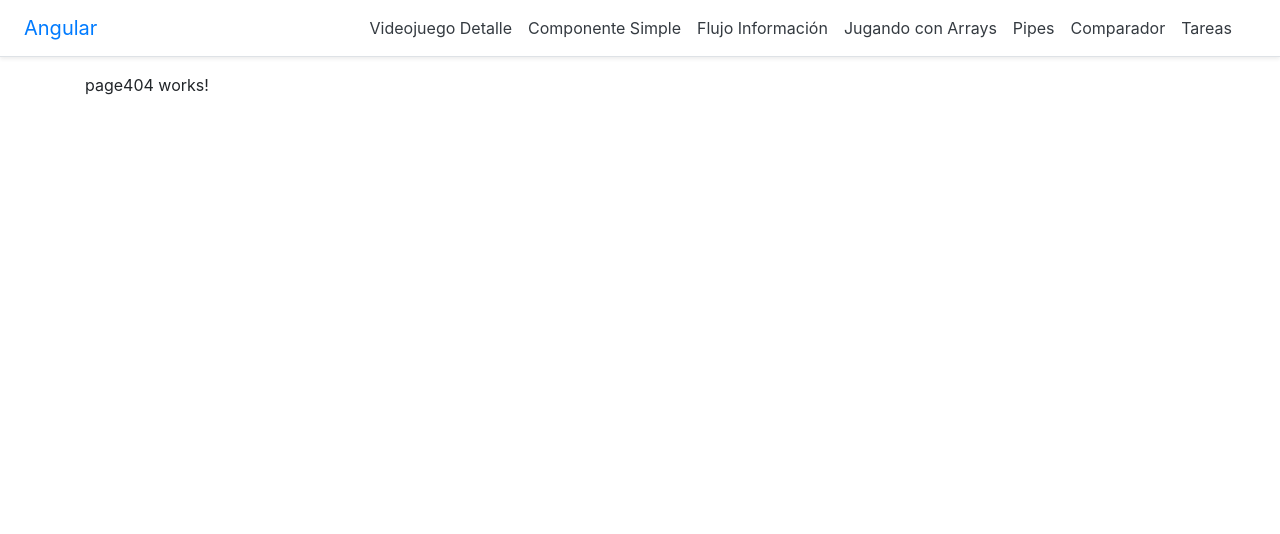
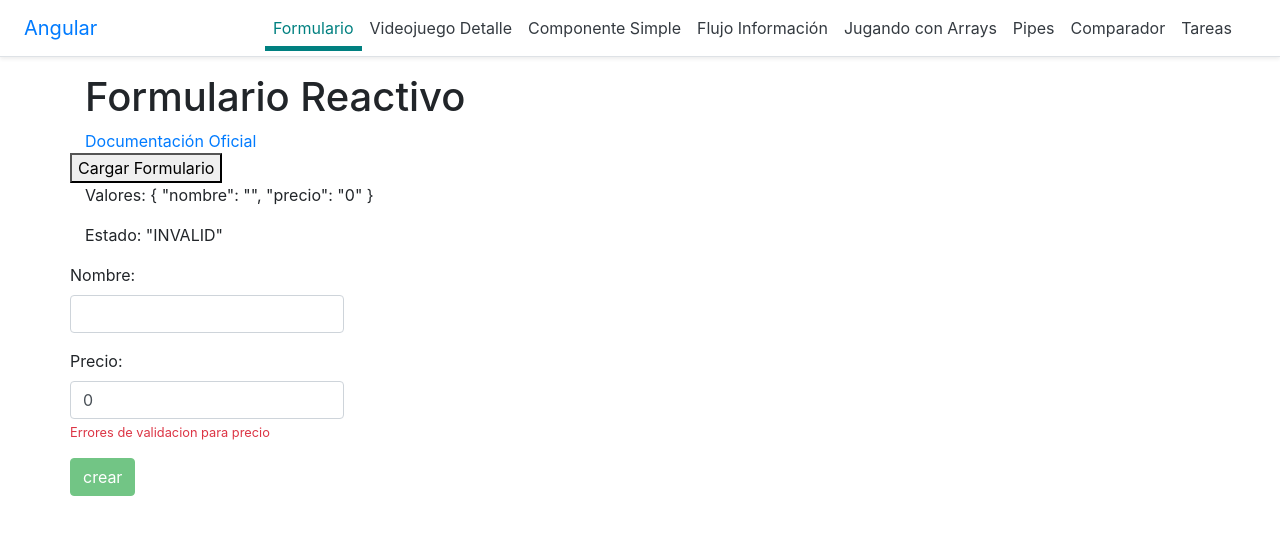
Before and after one commit to anderuraga/my-app, an Angular app: page /formulario in a window 1280 px wide. Shown: the top 534 px of the page. Built offline with nearby package versions, Linux system fonts and the light colour scheme.

Commit message:
formulario funcionando

```diff
--- a/db.json
+++ b/db.json
@@ -36,6 +36,11 @@
       "titulo": "otra",
       "terminado": true,
       "id": 4
+    },
+    {
+      "titulo": "",
+      "terminado": false,
+      "id": 5
     }
   ]
 }
--- a/src/app/app-routing.module.ts
+++ b/src/app/app-routing.module.ts
@@ -11,10 +11,12 @@ import { PipeComponent } from './components/pipe/pipe.component';
 import { EjercicioFrutasComponent } from './components/ejercicio-frutas/ejercicio-frutas.component';
 import { ComparadorComponent } from './components/comparador/comparador.component';
 import { TareaComponent } from './components/tarea/tarea.component';
+import { FormularioComponent } from './components/formulario/formulario.component';
 
 const routes: Routes = [
     { path: 'home', component: HomeComponent },
     { path: 'fruta', component: FrutaComponent},
+    { path: 'formulario', component: FormularioComponent},
     { path: 'pipe', component: PipeComponent},
     { path: 'arrays', component: EjercicioFrutasComponent},
     { path: 'videojuego-detalle', component: VideojuegoDetalleComponent },
--- a/src/app/app.component.html
+++ b/src/app/app.component.html
@@ -4,6 +4,7 @@
       <a [routerLink]="['home']">Angular</a>
     </h5>
     <nav class="my-2 my-md-0 mr-md-3">
+      <a class="p-2 text-dark" routerLinkActive="activo" [routerLink]="['formulario']">Formulario</a>
       <a class="p-2 text-dark" routerLinkActive="activo" [routerLink]="['videojuego-detalle']">Videojuego Detalle</a>
       <a class="p-2 text-dark" routerLinkActive="activo" [routerLink]="['fruta']">Componente Simple</a>
       <a class="p-2 text-dark" routerLinkActive="activo" [routerLink]="['flujo']">Flujo Información</a>
--- a/src/app/app.module.ts
+++ b/src/app/app.module.ts
@@ -1,7 +1,7 @@
 // Modulos de Angular
 import { BrowserModule } from '@angular/platform-browser';
 import { NgModule } from '@angular/core';
-import { FormsModule } from '@angular/forms';
+import { FormsModule, ReactiveFormsModule } from '@angular/forms';
 import { HttpClientModule } from '@angular/common/http';
 
 // Componentes
@@ -17,6 +17,7 @@ import { EjercicioFrutasComponent } from './components/ejercicio-frutas/ejercici
 import { TareaComponent } from './components/tarea/tarea.component';
 import { FrutaCardComponent } from './components/fruta-card/fruta-card.component';
 import { ComparadorComponent } from './components/comparador/comparador.component';
+import { FormularioComponent } from './components/formulario/formulario.component';
 
 // Pipes
 import { VideojuegoPipe } from './pipes/videojuego.pipe';
@@ -26,6 +27,7 @@ import { TareasPipe } from './pipes/tareas.pipe';
 // Providers o servicios
 import { FrutaService } from './providers/fruta.service';
 import { TareaService } from './providers/tarea.service';
+
 
 
 
@@ -44,12 +46,14 @@ import { TareaService } from './providers/tarea.service';
     FrutaCardComponent,
     ComparadorComponent,
     TareaComponent,
-    TareasPipe
+    TareasPipe,
+    FormularioComponent
   ],
   imports: [
     BrowserModule,
     AppRoutingModule,
-    FormsModule,
+    FormsModule,          // banana in a box [(ngModule)]
+    ReactiveFormsModule,
     HttpClientModule     // peticiones Http
   ],
   providers: [
--- /dev/null
+++ b/src/app/components/formulario/formulario.component.html
@@ -0,0 +1,38 @@
+<h1>Formulario Reactivo</h1>
+<a href="https://angular.io/guide/reactive-forms" target="_blank">Documentación Oficial</a>
+
+
+
+<div class="row">
+  <button class="" (click)="cargarFormulario()">Cargar Formulario</button>
+</div>
+
+<div>
+    <p>Valores: {{ formulario.value | json }}</p>
+    <p>Estado:  {{ formulario.status | json }}</p>
+</div>
+
+<div class="row">
+  <!-- importante desactivar las validaciones en HTML5 -->
+  <form [formGroup]="formulario" (ngSubmit)="sumitar()" novalidate>
+
+      <div class="form-group">
+          <label for="nombre">Nombre:</label>
+          <input type="text" formControlName="nombre" class="form-control">
+          <small *ngIf="formulario.controls.nombre.invalid && formulario.controls.nombre.touched" class="form-text text-danger">Minimo 2 letras maximo 50</small>
+          <small *ngIf="formulario.controls.nombre.valid && formulario.controls.nombre.touched" class="form-text text-success">correcto</small>
+      </div>
+
+
+      <div class="form-group">
+          <label for="precio">Precio:</label>
+          <input type="text" formControlName="precio" class="form-control">
+          <small class="form-text text-danger">Errores de validacion para precio</small>
+      </div>
+
+      <input type="submit" value="crear" class="btn btn-success" [disabled]="formulario.status === 'INVALID'">
+
+  </form>
+
+
+</div>
--- /dev/null
+++ b/src/app/components/formulario/formulario.component.ts
@@ -0,0 +1,63 @@
+import { Component, OnInit } from '@angular/core';
+import { FormGroup, FormControl, Validators } from '@angular/forms';
+import { Fruta } from 'src/app/model/fruta';
+
+@Component({
+  selector: 'app-formulario',
+  templateUrl: './formulario.component.html',
+  styleUrls: ['./formulario.component.scss']
+})
+export class FormularioComponent implements OnInit {
+
+
+  formulario: FormGroup; // formulario para agrupar inputs == FormControl
+
+  constructor() {
+    console.trace('FormularioComponent constructor');
+
+    //agrupacion de controles == formulario
+    this.formulario = new FormGroup({
+      nombre : new FormControl( '',
+                                 [
+                                  Validators.required,
+                                  Validators.minLength(2),
+                                  Validators.maxLength(50)
+                                 ]
+                              ),
+      precio: new FormControl(
+                               '0',                       //valor inicial
+                               [                         // array validaciones
+                                  Validators.required,
+                                  Validators.minLength(0),
+                                  Validators.maxLength(5)
+                               ]
+                              )
+    });
+  }
+
+  ngOnInit() {
+    console.trace('FormularioComponent ngOnInit');
+  }
+
+
+  cargarFormulario(){
+    console.trace('FormularioComponent cargarFormulario');
+    this.formulario.controls.nombre.setValue('fresa');
+    this.formulario.controls.precio.setValue(2.34);
+
+  }
+
+
+  sumitar(){
+    console.trace('FormularioComponent sumitar %o', this.formulario );
+
+
+    let fruta = new Fruta();
+    fruta.nombre = this.formulario.controls.nombre.value;
+    fruta.precio = this.formulario.controls.precio.value;
+
+    console.debug('llamar provider pasando la fruta %o', fruta );
+
+  }
+
+}
```
Also changed, not shown: src/app/components/formulario/formulario.component.scss (added), 1 other file (tests, documents, lock files or other folders).
